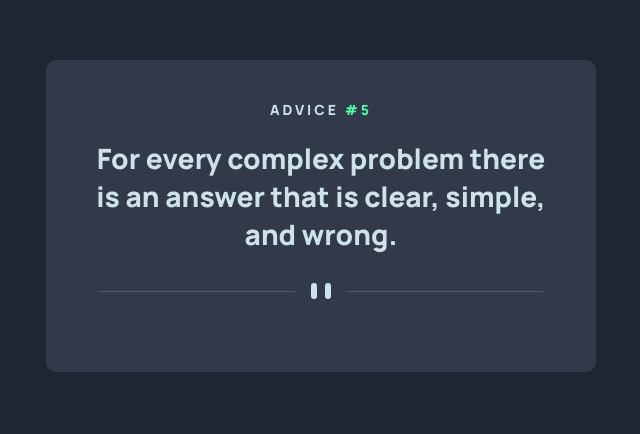
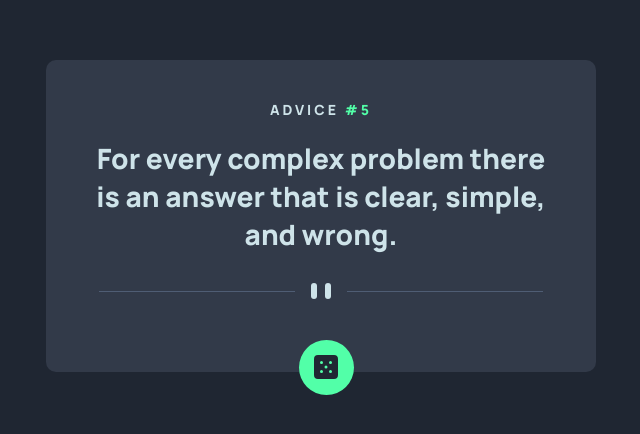
Before and after one commit to naveen-p08/advice-generator, a React (Vite) app: page / in a window 1280 px wide. Shown: the part 184-618 px from the top of the page, without its empty margins (319-959 px from the left). Built offline with nearby package versions, Linux system fonts and the light colour scheme.

Commit message:
added button and styles

```diff
--- a/src/App.jsx
+++ b/src/App.jsx
@@ -10,6 +10,7 @@ function App() {
         </p>
         <p className={"advice-text"}>{advice}</p>
       </div>
+
       <div className={"partition"}>
         <picture aria-hidden={true}>
           <source
@@ -22,6 +23,11 @@ function App() {
           />
         </picture>
       </div>
+
+      <button className={"fetch-button"}>
+        <span className={"visually-hidden"}>Get Advice</span>
+        <img src="./images/icon-dice.svg" alt="dice icon" aria-hidden={true} />
+      </button>
     </>
   );
 }
--- a/src/index.css
+++ b/src/index.css
@@ -40,6 +40,17 @@ img {
   }
 }
 
+/*  From A11y project https://www.a11yproject.com/posts/how-to-hide-content/*/
+.visually-hidden {
+  clip: rect(0 0 0 0);
+  clip-path: inset(50%);
+  height: 1px;
+  overflow: hidden;
+  position: absolute;
+  white-space: nowrap;
+  width: 1px;
+}
+
 body {
   font-family: var(--ff-manrope);
   font-weight: var(--fw-bold);
@@ -58,6 +69,8 @@ body {
   padding: 4rem;
   border-radius: 1rem;
   max-width: 55rem;
+
+  position: relative;
 }
 
 .advice-container {
@@ -84,3 +97,30 @@ body {
   justify-content: center;
   margin-block: 3rem;
 }
+
+.fetch-button {
+  position: absolute;
+  bottom: calc(0px - 2.25rem);
+  left: calc(50% - 2.25rem);
+  width: 5.5rem;
+  height: 5.5rem;
+  border-radius: 50%;
+  line-height: 0;
+  background: hsl(var(--neon-green));
+  border: none;
+  outline: none;
+  cursor: pointer;
+
+  transition: box-shadow 250ms ease;
+}
+
+.fetch-button:hover,
+.fetch-button:focus-visible {
+  box-shadow: 0 0 30px hsl(var(--neon-green));
+}
+
+.fetch-button:active {
+  width: 5.3rem;
+  height: 5.3rem;
+  box-shadow: 0 0 20px hsl(var(--neon-green));
+}
```
